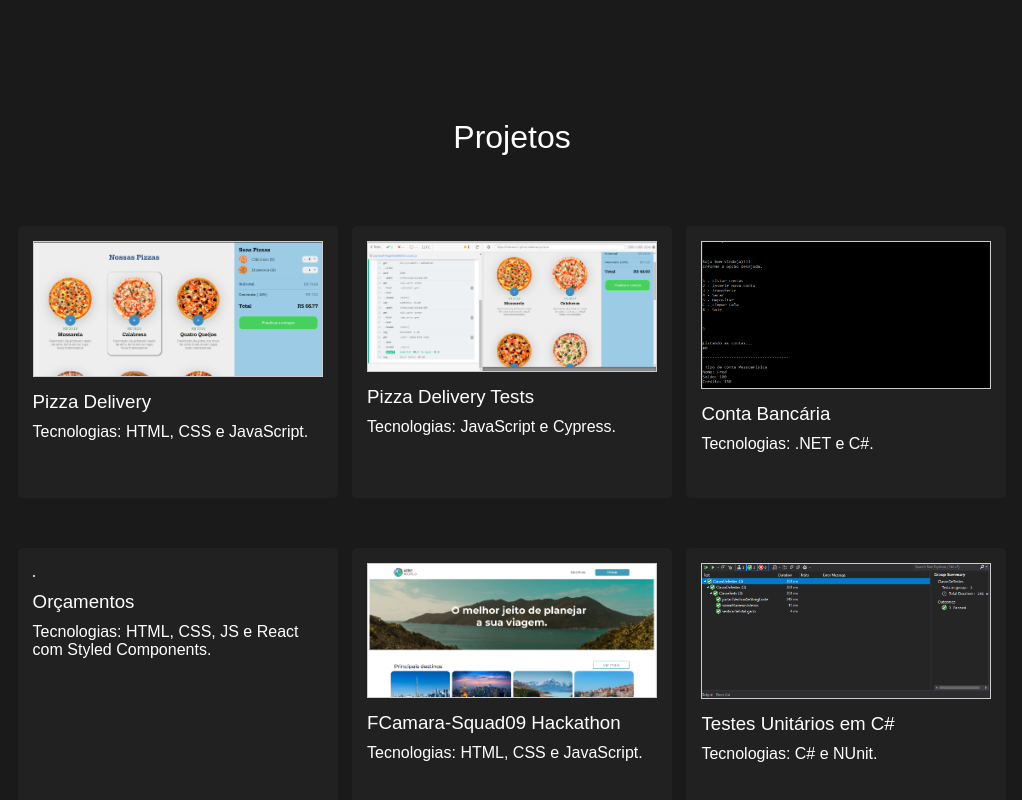
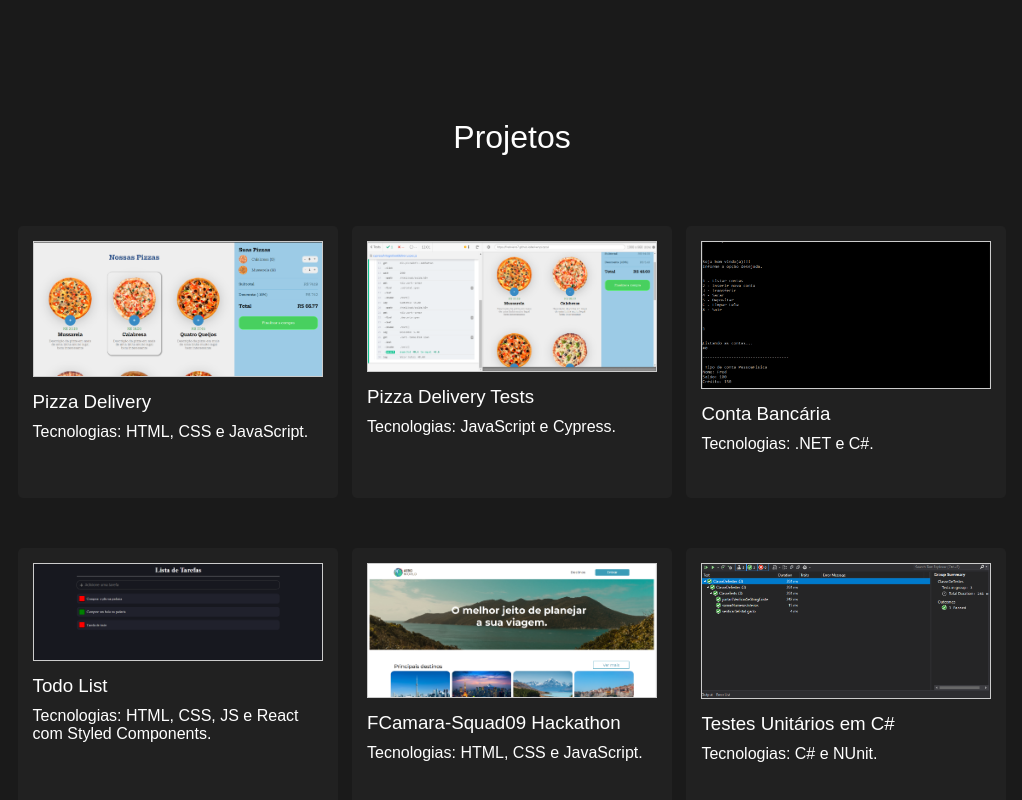
Before and after one commit to FredVieira7/portifolio, a React (Create React App) app: page / in a window 1280 px wide. Shown: the part 1188-1988 px from the top of the page, without its empty margins (128-1150 px from the left). Built offline with nearby package versions, Linux system fonts and the light colour scheme.

Commit message:
Arrumando projectsjs

```diff
--- a/src/components/projects/projects.js
+++ b/src/components/projects/projects.js
@@ -7,6 +7,7 @@ import DeliveryPizzasTests from '../../images/deliverypizzastests.png';
 import ContaBancaria from '../../images/contabancaria.png';
 import Aero from '../../images/fcamara.png';
 import TestesUnitarios from '../../images/testesunitarios.png';
+import ReactTodoList from '../../images/reacttodolist.png';
 
 const Container = styled.div`
     width: 65rem;
@@ -99,8 +100,8 @@ const Projects = () => {
                 <ContainerProjects>
 
                     <ProjectsBody>
-                        <ProjectsImg></ProjectsImg>
-                        <ProjectsBodyTitle>Orçamentos</ProjectsBodyTitle>
+                        <ProjectsImg src={ReactTodoList}></ProjectsImg>
+                        <ProjectsBodyTitle>Todo List</ProjectsBodyTitle>
                         <ProjectsBodyDesc>Tecnologias: HTML, CSS, JS e React com Styled Components.</ProjectsBodyDesc>
                     </ProjectsBody>
 
```
Also changed, not shown: package.json (+7 -1 lines), 1 other file (tests, documents, lock files or other folders).
